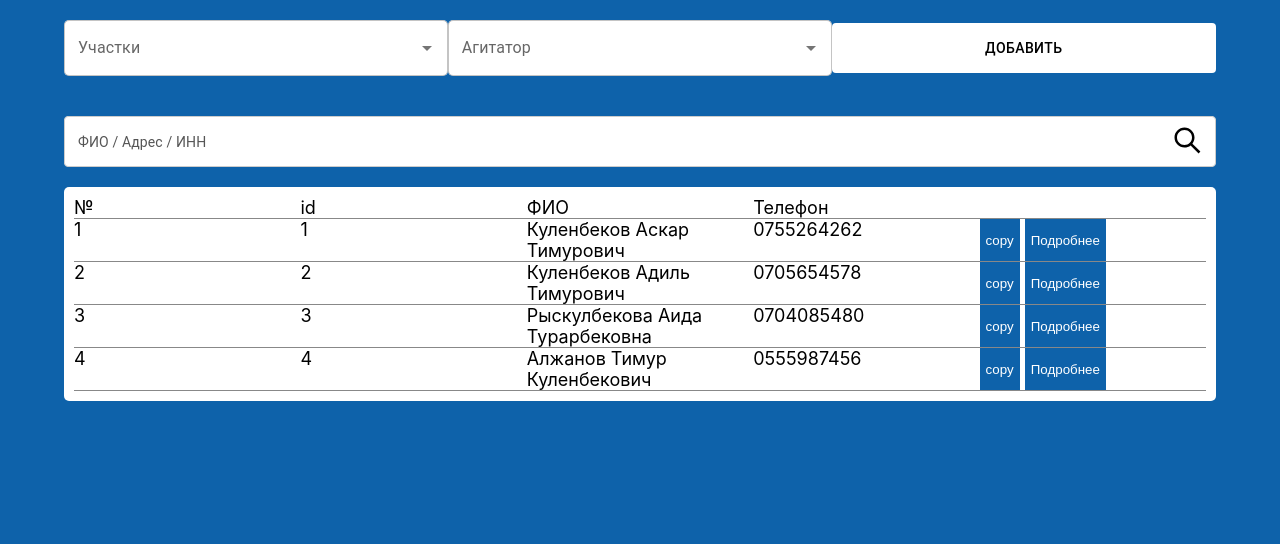
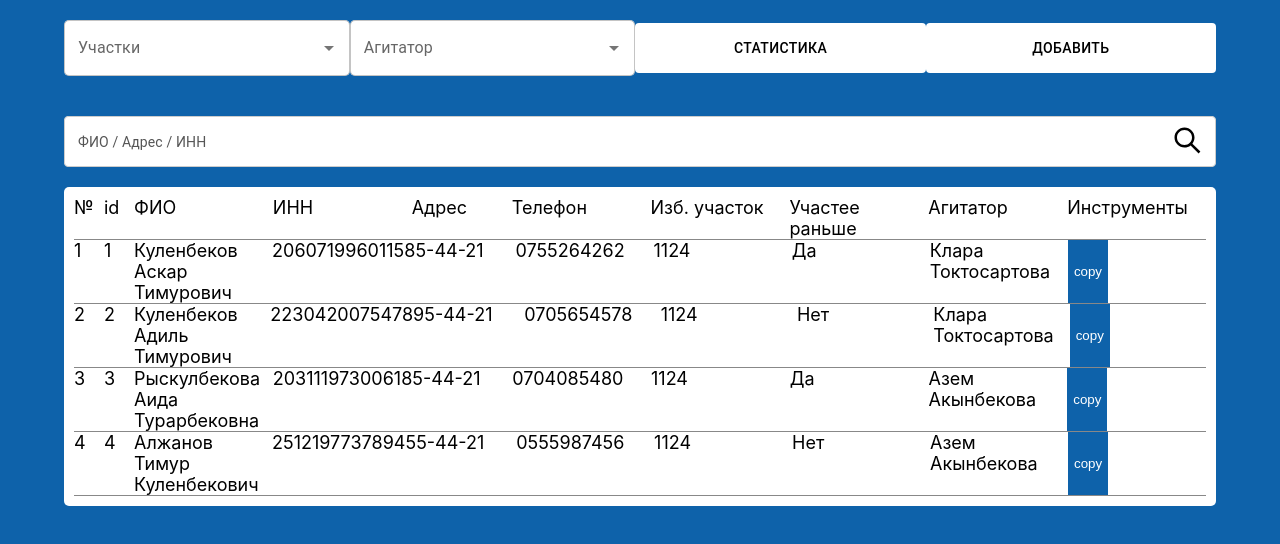
Before and after one commit to Oscarquell/shailoo-mvp, a React (Create React App) app: page / in a window 1280 px wide. Shown: the top 544 px of the page. Built offline with nearby package versions, Linux system fonts and the light colour scheme.

Commit message:
обновил таблицу, добавил переход к статистике

```diff
--- a/src/modules/Search/Search.jsx
+++ b/src/modules/Search/Search.jsx
@@ -5,8 +5,11 @@ import {votes} from "../../constants/testVotes";
 import AutoComplete from "../../components/AutoComplete/AutoComplete";
 import InputComponent from "../../components/Input/Input";
 import SearchIcon from "../../assets/icons/searchIcon.svg"
+import {useNavigate} from "react-router-dom";
 
 const Search = () => {
+    const navigate = useNavigate();
+
     return (
         <div>
             <div className={style.FiltersParent}>
@@ -35,6 +38,16 @@ const Search = () => {
                     label={"Агитатор"}
                 />
                 <ButtonComponent
+                    text={"Статистика"}
+                    style={{
+                        color: "black",
+                        width: "400px",
+                        backgroundColor: "white",
+                        height: "50px"
+                    }}
+                    onClick={() => navigate("/statistics")}
+                />
+                <ButtonComponent
                     text={"Добавить"}
                     style={{
                         color: "black",
@@ -43,6 +56,7 @@ const Search = () => {
                         height: "50px"
                 }}
                 />
+
             </div>
             <div className={style.SearchParent}>
                 <InputComponent
--- a/src/modules/VotersList/VotersList.jsx
+++ b/src/modules/VotersList/VotersList.jsx
@@ -13,21 +13,32 @@ const VotersList = () => {
                     <div>№</div>
                     <div>id</div>
                     <div>ФИО</div>
+                    <div>ИНН</div>
+                    <div>Адрес</div>
                     <div>Телефон</div>
-                    <div></div>
+                    <div>Изб. участок</div>
+                    <div>Участее раньше</div>
+                    <div>Агитатор</div>
+                    <div>Инструменты</div>
                 </div>
                 {Voters.map((voter, idx) =>
                     <div key={voter.id} className={style.voter}>
                         <div>{idx + 1}</div>
                         <div>{voter.id}</div>
                         <div>{voter.name}</div>
+                        <div>{voter.pin}</div>
+                        <div>{voter.address}</div>
                         <div>{voter.phone}</div>
+                        <div>{voter.pollingStationNumber}</div>
+                        <div>{voter.participatedInPreviousElections ? "Да" : voter.participatedInPreviousElections === null ? "Неизвестно" : "Нет"}</div>
+                        <div>{voter.agitator}</div>
                         <div className={style.tools}>
                             <button className={style.copyBtn}>copy</button>
-                            <button className={style.copyBtn}>Подробнее</button>
+                            {/*<button className={style.copyBtn}>Подробнее</button>*/}
                         </div>
                     </div>
                 )}
+
             </div>
         </div>
     );
--- a/src/modules/VotersList/VotersList.module.css
+++ b/src/modules/VotersList/VotersList.module.css
@@ -1,20 +1,22 @@
 .container{
     margin: 0 5%;
     font-size: 18px;
+
 }
 
 .table{
 
     border-radius: 5px;
     background: white;
-
+    max-height: 75vh;
     padding: 10px;
+    overflow: auto;
 }
 
 .voter{
     border-bottom: 1px solid #888888;
     display: grid;
-    grid-template-columns:1fr 1fr 1fr 1fr 1fr;
+    grid-template-columns:30px 30px 1fr 1fr 100px 1fr 1fr 1fr 1fr 1fr;
 }
 
 .copyBtn{
```
